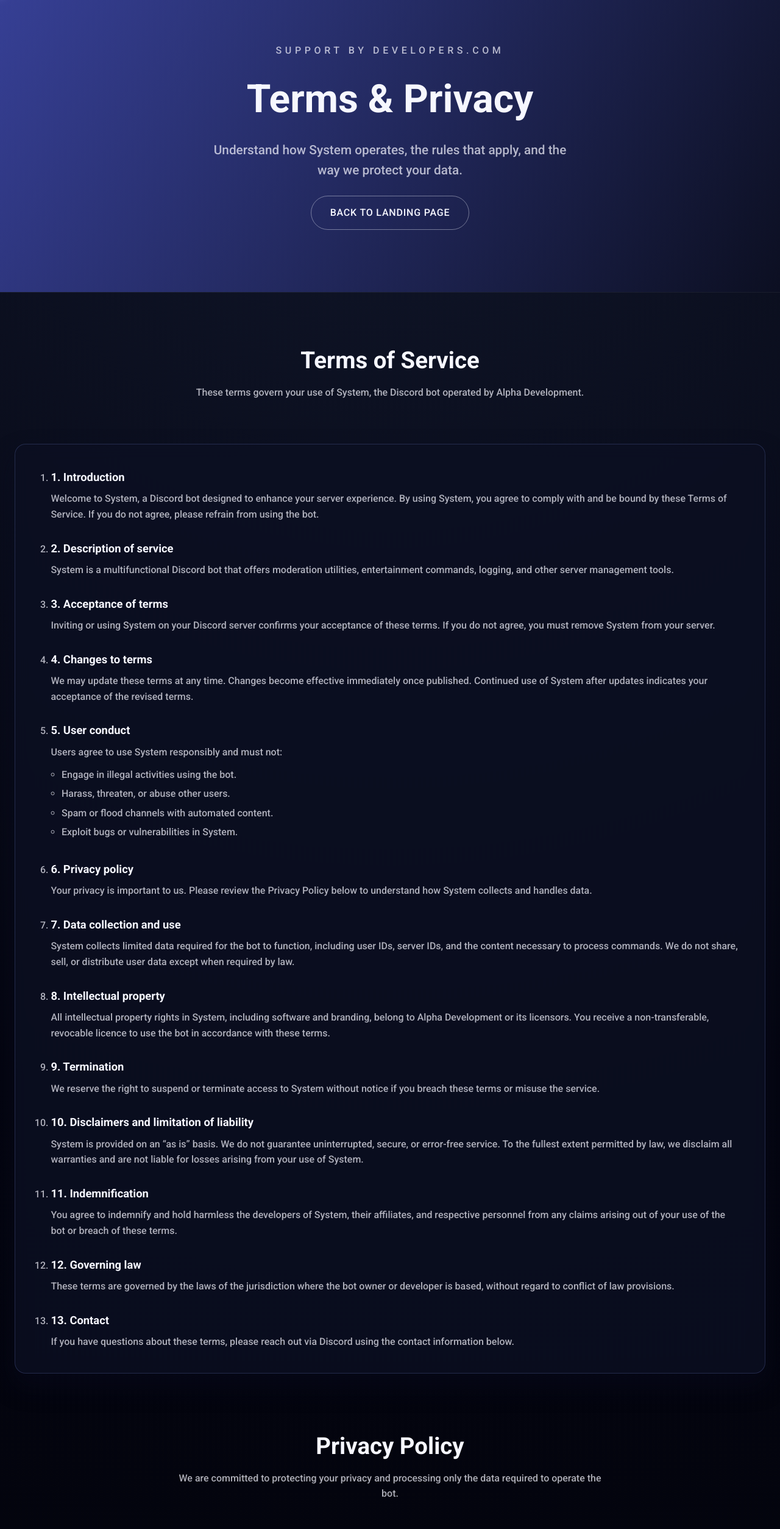
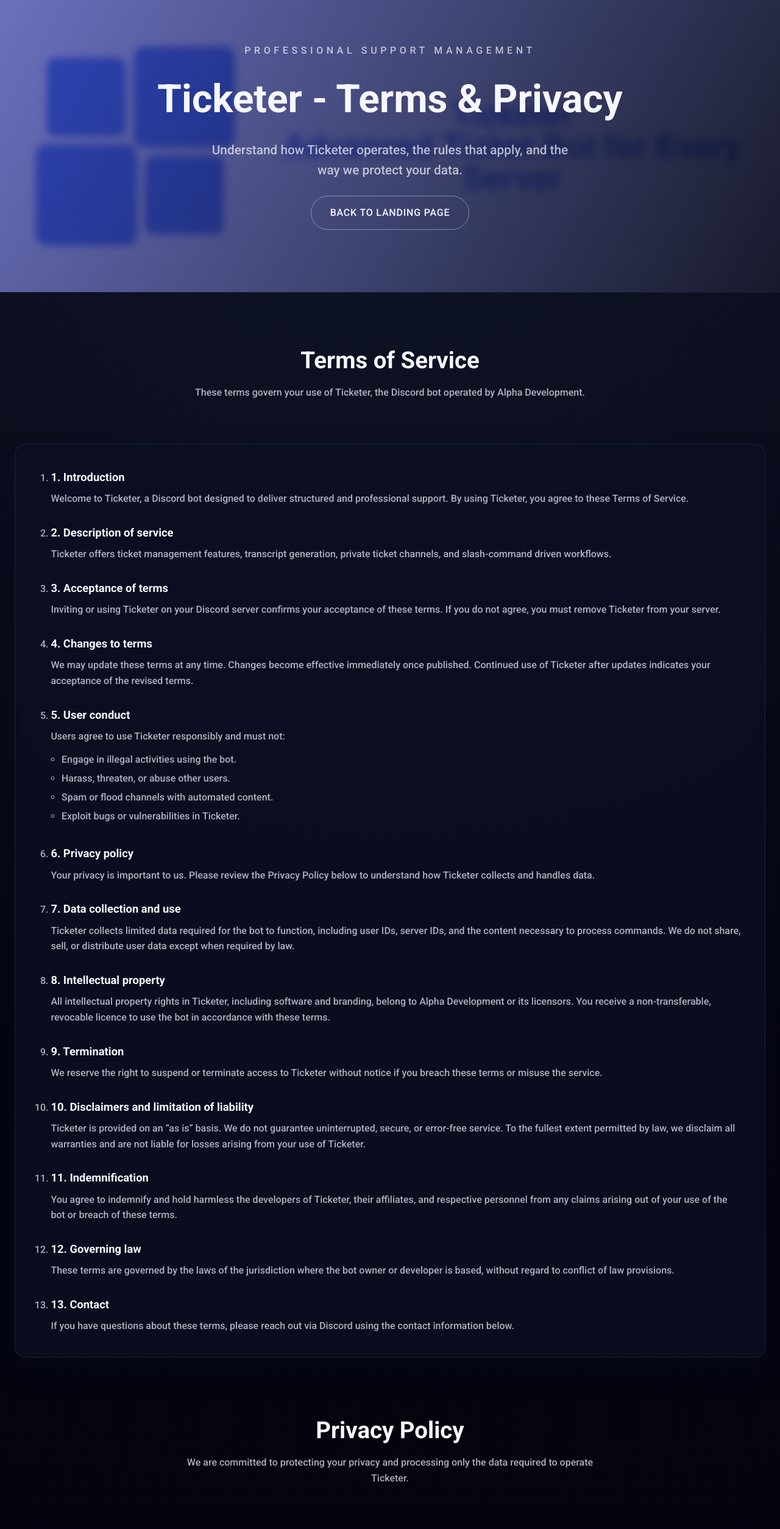
Before and after one commit to ARD0NIZ/ticketer, a plain HTML site: page tos.pp.html in a window 1280 px wide. Shown: the top 2508 px of the page at 61% size. Drawn offline with Linux system fonts and the light colour scheme; no server answers.

Commit message:
Ticketer

```diff
--- a/index.html
+++ b/index.html
@@ -3,44 +3,39 @@
 
 <head>
     <meta charset="utf-8">
-    <title>Info System</title>
+    <title>Ticketer</title>
     <meta name="author" content="windows">
     <meta name="date" content="2023-05-12T11:14:05+0200">
     <meta name="viewport" content="width=device-width, initial-scale=1">
     <link rel="stylesheet" href="style.css" type="text/css">
-    <link rel="icon" type="image/x-icon" href="Bilder/SystemIcon2.2.png">
+    <link rel="icon" type="image/x-icon" href="Bilder/Logo.png">
 
     <link rel="preconnect" href="https://fonts.googleapis.com">
     <link rel="preconnect" href="https://fonts.gstatic.com" crossorigin>
     <link href="https://fonts.googleapis.com/css2?family=Roboto:wght@100;300;500;700&display=swap" rel="stylesheet">
 <!-- Open Graph für Discord (Großes Banner) -->
-<meta property="og:title" content="System Bot Information">
-<meta property="og:description" content="Get fully information about System.">
-<meta property="og:image" content="https://ard0niz.github.io/system/Bilder/SystemLogoWhiteBG16.11.jpg">
-<meta property="og:url" content="https://ard0niz.github.io/system">
+<meta property="og:title" content="Ticketer - Professional Ticket Management">
+<meta property="og:description" content="Ticketer – modern, reliable ticket management for Discord with transcripts, private channels and slash commands.">
+<meta property="og:image" content="https://ard0niz.github.io/ticketer/Bilder/Logo_BG.png">
+<meta property="og:url" content="https://ard0niz.github.io/ticketer">
 <meta property="og:type" content="website">
 
 <!-- Embed Seitenleistenfarbe -->
-<meta name="theme-color" content="#888888">
+<meta name="theme-color" content="#1abc9c">
 
-<!-- Twitter Card (für Avatar-Effekt) -->
-<!--<meta name="twitter:card" content="summary">
-<meta name="twitter:title" content="System Bot Information">
-<meta name="twitter:description" content="Get fully information about System.">
-<meta name="twitter:image" content="https://ard0niz.github.io/system/Bilder/SystemLogoWhiteBG16.11.jpg">-->
 </head>
 
 <body>
     <header class="hero">
-        <img src="Bilder/SystemBanner2.png" alt="Banner" class="hero-image">
+        <img src="Bilder/Banner.jpg" alt="Ticketer Banner" class="hero-image">
         <div class="hero-overlay"></div>
         <div class="hero-content">
-            <p class="hero-subtitle">Support by Developers.com</p>
-            <h1 class="hero-title">Discord Bot</h1>
-            <p class="hero-text">Your all-in-one system for server management, moderation, and community growth.</p>
+            <p class="hero-subtitle">Professional Support Management</p>
+            <h1 class="hero-title">Ticketer</h1>
+            <p class="hero-text">Ticketer is a modern and reliable ticket management bot designed to deliver structured, efficient, and professional support within your Discord community.</p>
             <div class="cta-group">
-                <a class="btn btn-primary" href="https://discord.com/oauth2/authorize?client_id=1035291709719969932"
-                    target="_blank" rel="noreferrer">Invite Bot</a>
+                <a class="btn btn-primary" href="https://discord.com/oauth2/authorize?client_id=1038395326354161684"
+                    target="_blank" rel="noreferrer">Invite Ticketer</a>
                 <a class="btn" href="https://discord.gg/5dGWwdHa3e" target="_blank" rel="noreferrer">Support Server</a>
             </div>
         </div>
@@ -49,21 +44,21 @@
     <main class="main">
         <section class="features" aria-labelledby="features-title">
             <div class="section-header">
-                <h2 id="features-title">Everything you need for your server</h2>
-                <p>Our Add-Bot system is built for bot lists and communities that rely on professional tools.</p>
+                <h2 id="features-title">Everything you need for server support</h2>
+                <p>Ticketer is built for communities that value clarity, efficiency and professional workflows.</p>
             </div>
             <div class="feature-grid">
                 <article class="feature-card">
-                    <h3>Private testing channels</h3>
-                    <p>Create safe environments to review new bot features without interrupting your live server.</p>
+                    <h3>Centralized ticket creation</h3>
+                    <p>All tickets are created automatically in a designated category to keep your server organized.</p>
                 </article>
                 <article class="feature-card">
-                    <h3>Slash command moderation</h3>
-                    <p>Use intuitive commands to manage moderation tasks more efficiently and transparently.</p>
+                    <h3>Slash command only</h3>
+                    <p>Operate Ticketer entirely with slash commands for a modern, intuitive experience.</p>
                 </article>
                 <article class="feature-card">
-                    <h3>Server Logging</h3>
-                    <p>Track message edits, bans, joins, leaves, and more in a single place.</p>
+                    <h3>Automatic transcripts</h3>
+                    <p>Generate full ticket transcripts when conversations are closed for documentation and moderation.</p>
                 </article>
             </div>
             <p class="feature-note">Additional events and features are added on a regular basis.</p>
@@ -78,8 +73,10 @@
             <aside class="patch-card" aria-labelledby="patch-title">
                 <h3 id="patch-title">Latest patch notes</h3>
                 <ul>
-                    <li><span class="status-add">+ Added:</span> Basic ticket system</li>
-                    <li><span class="status-add">+ Added:</span> AutoDetect system</li>
+                    <li><span class="status-add">+ Added:</span> Tickets created in a designated category</li>
+                    <li><span class="status-add">+ Added:</span> Slash-command only workflow</li>
+                    <li><span class="status-add">+ Added:</span> Automatic ticket transcripts</li>
+                    <li><span class="status-add">+ Added:</span> Private, secure ticket channels</li>
                 </ul>
             </aside>
         </section>
@@ -87,8 +84,7 @@
         <section class="discord-section" aria-labelledby="discord-title">
             <div class="discord-text">
                 <h2 id="discord-title">Join the community</h2>
-                <p>Become part of the Developers.com community, share feedback, and try new bots in public or private
-                    channels.</p>
+                <p>Become part of the Developers.com community, share feedback, and try Ticketer in public or private channels.</p>
             </div>
             <div class="discord-widget">
                 <iframe src="https://discord.com/widget?id=1417925637162799209&theme=dark" width="350" height="500"
@@ -100,7 +96,7 @@
         <section class="policies" aria-labelledby="policies-title">
             <div class="policies-card">
                 <h2 id="policies-title">Policies</h2>
-                <p>Review our Terms of Service and Privacy Policy.</p>
+                <p>Review our Terms of Service and Privacy Policy for Ticketer.</p>
                 <a class="btn btn-outline" href="tos.pp.html">ToS &amp; Privacy Policy</a>
             </div>
         </section>
--- a/style.css
+++ b/style.css
@@ -1,12 +1,13 @@
 :root {
     --bg-dark: #040510;
     --bg-darker: #010208;
-    --accent: #5865f2;
-    --accent-light: #8c9eff;
+    /* Accent updated to match Ticketer logo color (teal) */
+    --accent: #1abc9c;
+    --accent-light: #62d6b3;
     --text-primary: #f6f7ff;
     --text-secondary: rgba(246, 247, 255, 0.7);
     --card-bg: rgba(12, 15, 34, 0.8);
-    --card-border: rgba(140, 158, 255, 0.2);
+    --card-border: rgba(98, 214, 179, 0.12);
     --shadow: 0 20px 40px rgba(8, 12, 33, 0.45);
 }
 
--- a/tos.pp.html
+++ b/tos.pp.html
@@ -3,12 +3,12 @@
 
 <head>
     <meta charset="utf-8">
-    <title>Info System &ndash; Terms &amp; Privacy</title>
+    <title>Ticketer – Terms &amp; Privacy</title>
     <meta name="author" content="windows">
     <meta name="date" content="2023-05-12T11:14:05+0200">
     <meta name="viewport" content="width=device-width, initial-scale=1">
     <link rel="stylesheet" href="style.css" type="text/css">
-    <link rel="icon" type="image/x-icon" href="Bilder/SystemIcon2.2.png">
+    <link rel="icon" type="image/x-icon" href="Bilder/Logo.png">
 
     <link rel="preconnect" href="https://fonts.googleapis.com">
     <link rel="preconnect" href="https://fonts.gstatic.com" crossorigin>
@@ -17,12 +17,12 @@
 
 <body>
     <header class="hero legal-hero">
-        <img src="Bilder/SystemBanner2.png" alt="Banner" class="hero-image">
+        <img src="Bilder/Banner.jpg" alt="Banner" class="hero-image">
         <div class="hero-overlay"></div>
         <div class="hero-content">
-            <p class="hero-subtitle">Support by Developers.com</p>
-            <h1 class="hero-title">Terms &amp; Privacy</h1>
-            <p class="hero-text">Understand how System operates, the rules that apply, and the way we protect your data.</p>
+            <p class="hero-subtitle">Professional Support Management</p>
+            <h1 class="hero-title">Ticketer - Terms &amp; Privacy</h1>
+            <p class="hero-text">Understand how Ticketer operates, the rules that apply, and the way we protect your data.</p>
             <div class="cta-group">
                 <a class="btn btn-outline" href="index.html">Back to landing page</a>
             </div>
@@ -33,72 +33,69 @@
         <section class="legal-section" aria-labelledby="tos-title">
             <div class="section-header">
                 <h2 id="tos-title">Terms of Service</h2>
-                <p>These terms govern your use of System, the Discord bot operated by Alpha Development.</p>
+                <p>These terms govern your use of Ticketer, the Discord bot operated by Alpha Development.</p>
             </div>
             <div class="legal-card">
                 <ol class="legal-list">
                     <li>
                         <h3>1. Introduction</h3>
-                        <p>Welcome to System, a Discord bot designed to enhance your server experience. By using System,
-                            you agree to comply with and be bound by these Terms of Service. If you do not agree, please
-                            refrain from using the bot.</p>
+                        <p>Welcome to Ticketer, a Discord bot designed to deliver structured and professional support. By using Ticketer, you agree to these Terms of Service.</p>
                     </li>
                     <li>
                         <h3>2. Description of service</h3>
-                        <p>System is a multifunctional Discord bot that offers moderation utilities, entertainment
-                            commands, logging, and other server management tools.</p>
+                        <p>Ticketer offers ticket management features, transcript generation, private ticket channels, and slash-command driven workflows.</p>
                     </li>
                     <li>
                         <h3>3. Acceptance of terms</h3>
-                        <p>Inviting or using System on your Discord server confirms your acceptance of these terms. If
-                            you do not agree, you must remove System from your server.</p>
+                        <p>Inviting or using Ticketer on your Discord server confirms your acceptance of these terms. If
+                            you do not agree, you must remove Ticketer from your server.</p>
                     </li>
                     <li>
                         <h3>4. Changes to terms</h3>
                         <p>We may update these terms at any time. Changes become effective immediately once published.
-                            Continued use of System after updates indicates your acceptance of the revised terms.</p>
+                            Continued use of Ticketer after updates indicates your acceptance of the revised terms.</p>
                     </li>
                     <li>
                         <h3>5. User conduct</h3>
-                        <p>Users agree to use System responsibly and must not:</p>
+                        <p>Users agree to use Ticketer responsibly and must not:</p>
                         <ul>
                             <li>Engage in illegal activities using the bot.</li>
                             <li>Harass, threaten, or abuse other users.</li>
                             <li>Spam or flood channels with automated content.</li>
-                            <li>Exploit bugs or vulnerabilities in System.</li>
+                            <li>Exploit bugs or vulnerabilities in Ticketer.</li>
                         </ul>
                     </li>
                     <li>
                         <h3>6. Privacy policy</h3>
                         <p>Your privacy is important to us. Please review the Privacy Policy below to understand how
-                            System collects and handles data.</p>
+                            Ticketer collects and handles data.</p>
                     </li>
                     <li>
                         <h3>7. Data collection and use</h3>
-                        <p>System collects limited data required for the bot to function, including user IDs, server
+                        <p>Ticketer collects limited data required for the bot to function, including user IDs, server
                             IDs, and the content necessary to process commands. We do not share, sell, or distribute
                             user data except when required by law.</p>
                     </li>
                     <li>
                         <h3>8. Intellectual property</h3>
-                        <p>All intellectual property rights in System, including software and branding, belong to Alpha
+                        <p>All intellectual property rights in Ticketer, including software and branding, belong to Alpha
                             Development or its licensors. You receive a non-transferable, revocable licence to use the
                             bot in accordance with these terms.</p>
                     </li>
                     <li>
                         <h3>9. Termination</h3>
-                        <p>We reserve the right to suspend or terminate access to System without notice if you breach
+                        <p>We reserve the right to suspend or terminate access to Ticketer without notice if you breach
                             these terms or misuse the service.</p>
                     </li>
                     <li>
                         <h3>10. Disclaimers and limitation of liability</h3>
-                        <p>System is provided on an “as is” basis. We do not guarantee uninterrupted, secure, or
+                        <p>Ticketer is provided on an “as is” basis. We do not guarantee uninterrupted, secure, or
                             error-free service. To the fullest extent permitted by law, we disclaim all warranties and
-                            are not liable for losses arising from your use of System.</p>
+                            are not liable for losses arising from your use of Ticketer.</p>
                     </li>
                     <li>
                         <h3>11. Indemnification</h3>
-                        <p>You agree to indemnify and hold harmless the developers of System, their affiliates, and
+                        <p>You agree to indemnify and hold harmless the developers of Ticketer, their affiliates, and
                             respective personnel from any claims arising out of your use of the bot or breach of these
                             terms.</p>
                     </li>
@@ -119,27 +116,22 @@
         <section class="legal-section" aria-labelledby="privacy-title">
             <div class="section-header">
                 <h2 id="privacy-title">Privacy Policy</h2>
-                <p>We are committed to protecting your privacy and processing only the data required to operate the bot.</p>
+                <p>We are committed to protecting your privacy and processing only the data required to operate Ticketer.</p>
             </div>
             <div class="legal-card">
                 <ol class="legal-list">
                     <li>
                         <h3>1. Introduction</h3>
-                        <p>This Privacy Policy explains how System collects, uses, and safeguards information when you
+                        <p>This Privacy Policy explains how Ticketer collects, uses, and safeguards information when you
                             interact with the bot.</p>
                     </li>
                     <li>
                         <h3>2. Information we collect</h3>
-                        <p>When you use System, we may collect:</p>
-                        <ul>
-                            <li><strong>User and server IDs</strong> to execute commands and deliver responses.</li>
-                            <li><strong>Message content</strong> limited to what is necessary for processing a command.</li>
-                            <li><strong>Usage data</strong> such as command frequency and server settings.</li>
-                        </ul>
+                        <p>When you use Ticketer, we may collect user and server IDs, message content necessary for commands, and usage data such as command frequency and server settings.</p>
                     </li>
                     <li>
                         <h3>3. How we use information</h3>
-                        <p>Collected information is used to operate and maintain System, improve features, and
+                        <p>Collected information is used to operate and maintain Ticketer, improve features, and
                             communicate with you about updates or support.</p>
                     </li>
                     <li>
@@ -164,7 +156,7 @@
                     </li>
                     <li>
                         <h3>8. Changes to this policy</h3>
-                        <p>We may update this Privacy Policy from time to time. Continued use of System after changes
+                        <p>We may update this Privacy Policy from time to time. Continued use of Ticketer after changes
                             indicates your acceptance of the updated policy.</p>
                     </li>
                     <li>
@@ -195,7 +187,7 @@
                 </div>
                 <div class="contact-card">
                     <h3>Website</h3>
-                    <p>You are already here &ndash; welcome!</p>
+                    <p>https://ard0niz.github.io/ticketer</p>
                 </div>
             </div>
         </section>
```
Also changed, not shown: 1 other file.
